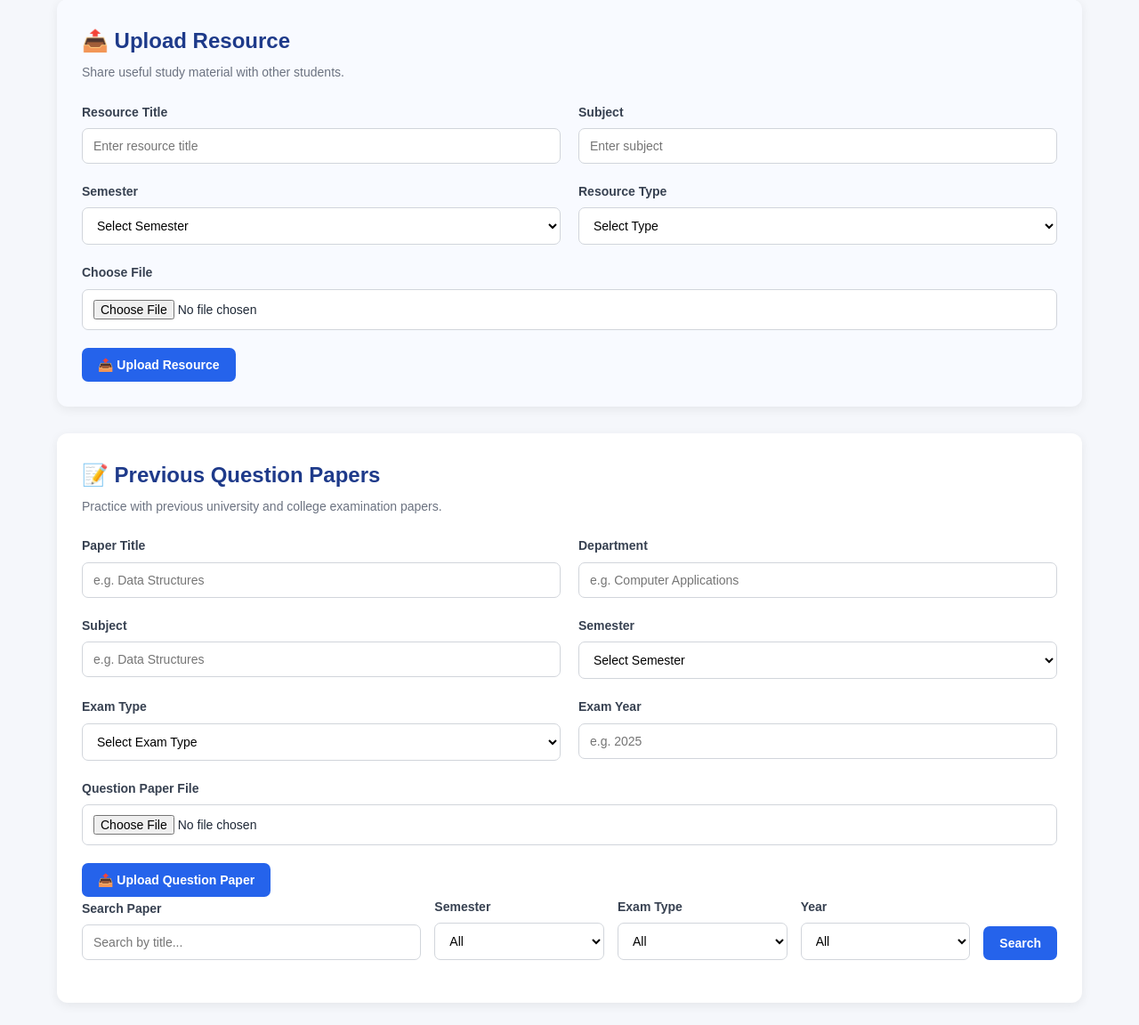
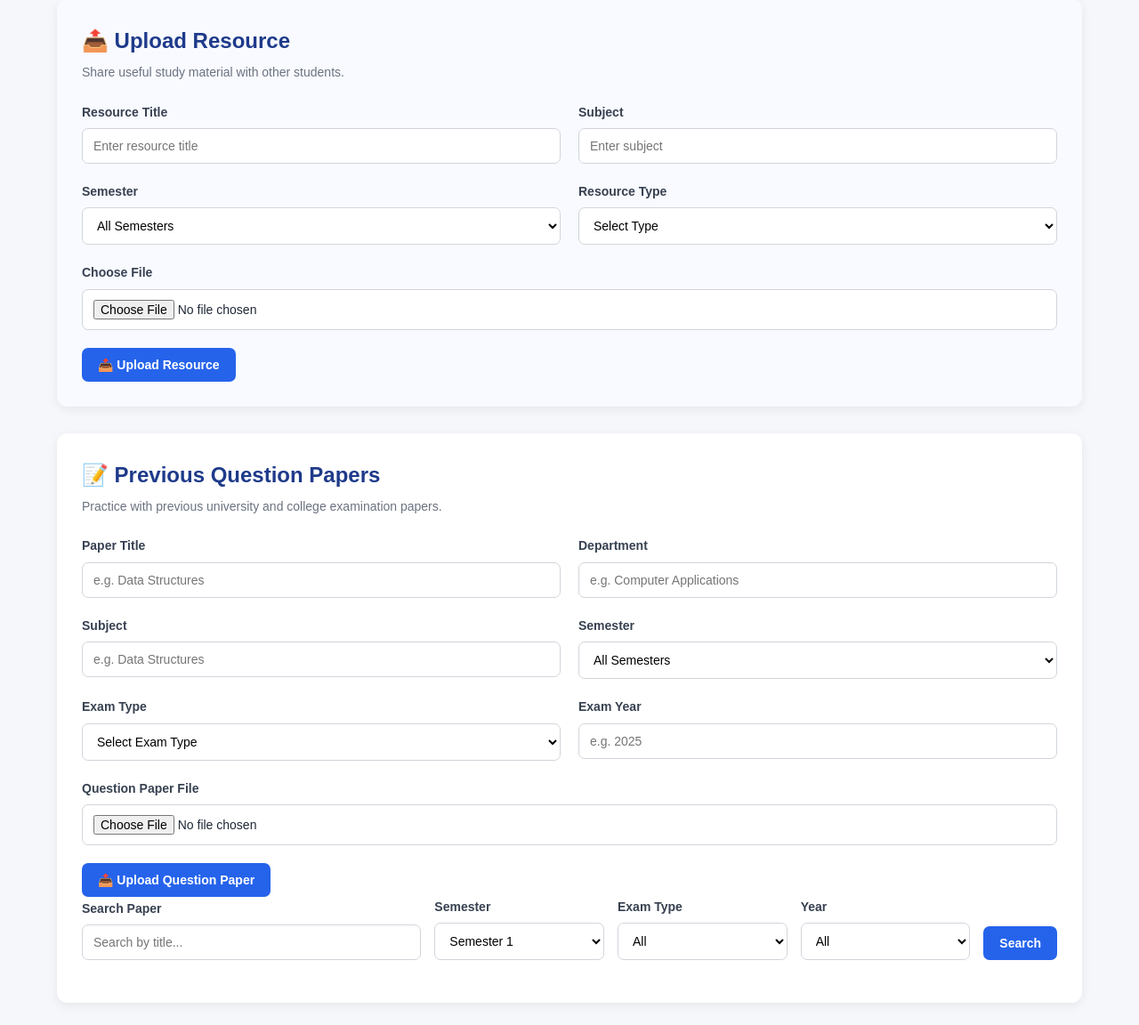
Before and after one commit to harshitajain08207/CampusConnect, a Flask app: page /resources in a window 1280 px wide. Shown: the part 576-1728 px from the top of the page at 89% size. Run offline with Flask 3, Linux system fonts and the light colour scheme; the visitor is signed in with stand-in values (Sample User, id 1); data that the repository does not hold is empty.

Commit message:
Update semester options to 1-10

```diff
--- a/Templates/resources.html
+++ b/Templates/resources.html
@@ -66,6 +66,10 @@
 <option value="4">Semester 4</option>
 <option value="5">Semester 5</option>
 <option value="6">Semester 6</option>
+<option value="7">Semester 7</option>
+<option value="8">Semester 8</option>
+<option value="9">Semester 9</option>
+<option value="10">Semester 10</option>
                 </select>
             </div>
 
@@ -186,13 +190,17 @@
             <div class="form-group">
                 <label for="resource-semester">Semester</label>
                 <select id="resource-semester" name="semester">
-                    <option value="">Select Semester</option>
+                    <option value="">All Semesters</option>
                    <option value="1">Semester 1</option>
                    <option value="2">Semester 2</option>
                    <option value="3">Semester 3</option>
 <option value="4">Semester 4</option>
 <option value="5">Semester 5</option>
 <option value="6">Semester 6</option>
+<option value="7">Semester 7</option>
+<option value="8">Semester 8</option>
+<option value="9">Semester 9</option>
+<option value="10">Semester 10</option>
                 </select>
             </div>
 
@@ -253,13 +261,17 @@
     <div class="form-group">
         <label>Semester</label>
         <select name="semester" required>
-            <option value="">Select Semester</option>
+            <option value="">All Semesters</option>
            <option value="1">Semester 1</option>
 <option value="2">Semester 2</option>
 <option value="3">Semester 3</option>
 <option value="4">Semester 4</option>
 <option value="5">Semester 5</option>
 <option value="6">Semester 6</option>
+<option value="7">Semester 7</option>
+<option value="8">Semester 8</option>
+<option value="9">Semester 9</option>
+<option value="10">Semester 10</option>
         </select>
     </div>
 
@@ -305,13 +317,16 @@
     <div class="form-group">
         <label>Semester</label>
         <select id="paper-semester-filter">
-            <option value="">All</option>
             <option value="1">Semester 1</option>
 <option value="2">Semester 2</option>
 <option value="3">Semester 3</option>
 <option value="4">Semester 4</option>
 <option value="5">Semester 5</option>
 <option value="6">Semester 6</option>
+<option value="7">Semester 7</option>
+<option value="8">Semester 8</option>
+<option value="9">Semester 9</option>
+<option value="10">Semester 10</option>
         </select>
     </div>
 
```
Lines whose indentation alone changed are shown as unchanged.
